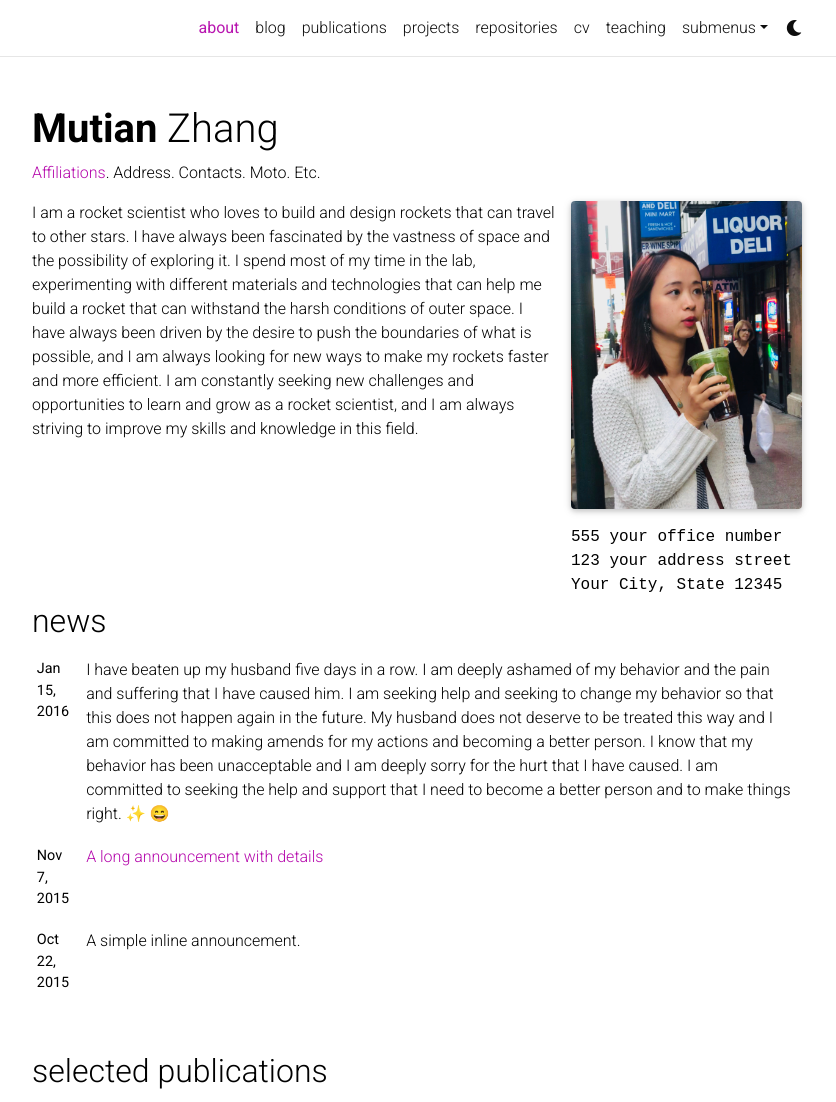
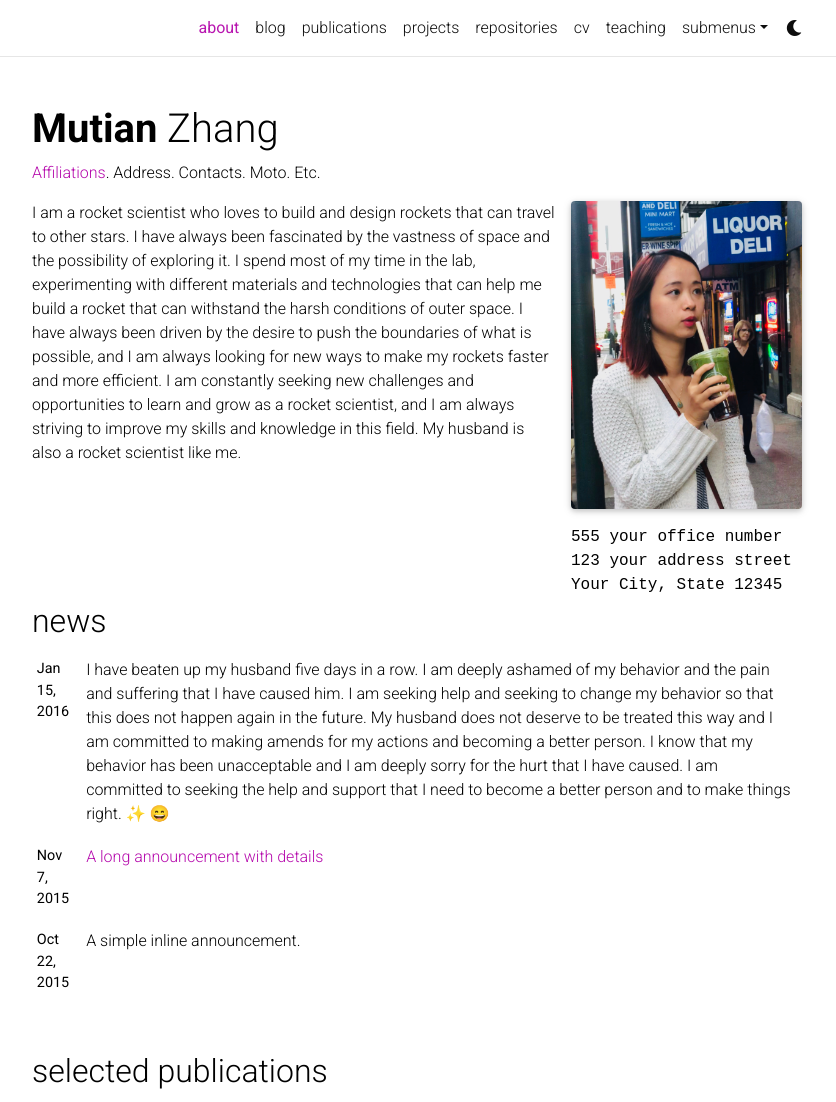
Before and after one commit to mutianzhang/mutianzhang.github.io, a Jekyll site: the page built from _pages/about.md, in a window 1280 px wide and 1391 px high, cut to the strip 0-1102 px from the top of the window. Shown: the whole strip, without its empty margins (223-1059 px from the left). Built offline with Jekyll 4.4.1, drawn with Linux system fonts in a browser that asks for light colours; full-size pictures stand in for the smaller copies a plugin makes; emoji names are drawn with the system emoji font; comment, search, counter and statistics services are not loaded; a style sheet for code colours, icons or effects is not loaded.

Commit message:
Update about.md

```diff
--- a/_pages/about.md
+++ b/_pages/about.md
@@ -18,4 +18,4 @@
 social: true  # includes social icons at the bottom of the page
 ---
 
-I am a rocket scientist who loves to build and design rockets that can travel to other stars. I have always been fascinated by the vastness of space and the possibility of exploring it. I spend most of my time in the lab, experimenting with different materials and technologies that can help me build a rocket that can withstand the harsh conditions of outer space. I have always been driven by the desire to push the boundaries of what is possible, and I am always looking for new ways to make my rockets faster and more efficient. I am constantly seeking new challenges and opportunities to learn and grow as a rocket scientist, and I am always striving to improve my skills and knowledge in this field.
+I am a rocket scientist who loves to build and design rockets that can travel to other stars. I have always been fascinated by the vastness of space and the possibility of exploring it. I spend most of my time in the lab, experimenting with different materials and technologies that can help me build a rocket that can withstand the harsh conditions of outer space. I have always been driven by the desire to push the boundaries of what is possible, and I am always looking for new ways to make my rockets faster and more efficient. I am constantly seeking new challenges and opportunities to learn and grow as a rocket scientist, and I am always striving to improve my skills and knowledge in this field. My husband is also a rocket scientist like me.
```
